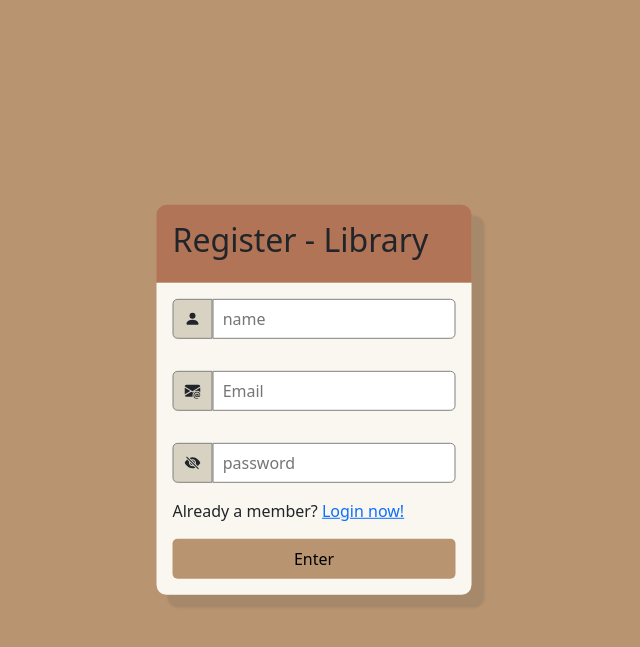
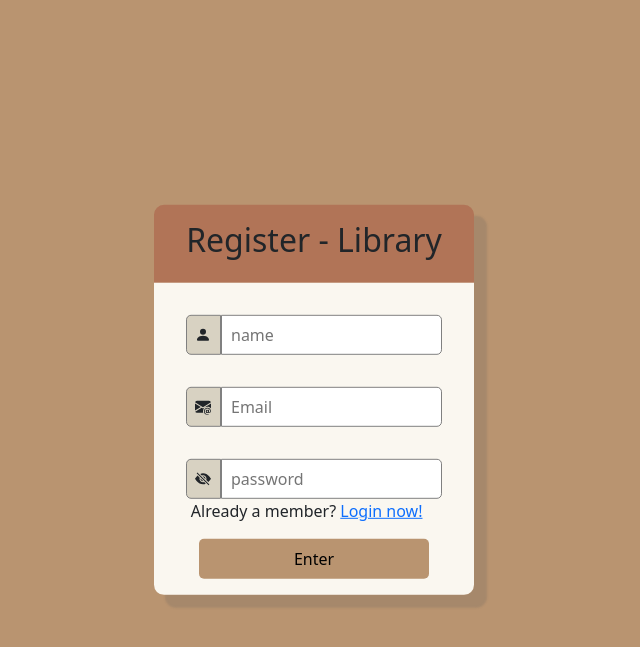
Before and after one commit to kayqedg/library, a PHP site: page /pages/register.php in a window 1280 px wide. Shown: the top 647 px of the page, without its empty margins (326-966 px from the left). Run offline with PHP 8.4, Linux system fonts and the light colour scheme.

Commit message:
Atualizado e corrigido o modelo lógico, além de algumas modificações pequenas no estilo das páginas e a criação de arquivos

```diff
--- a/library-app/css/style.css
+++ b/library-app/css/style.css
@@ -37,16 +37,19 @@ form {
   background-color: var(--brown);
   padding: 1rem;
   border-radius: 10px 10px 0 0;
+  text-align: center;
 }
 
 .form-div {
   border-radius: 0 0 10px 10px;
   background-color: var(--white);
+  padding-inline: 2rem;
 }
 
 .input-div {
   display: flex;
-  padding: 1rem;
+  margin-top: 2rem;
+  justify-content: center;
 }
 
 .input-svg {
@@ -65,9 +68,14 @@ form {
   transform: translate(-50%, -50%);
 }
 
+.input {
+  width: 100%;
+}
+
 .input input {
   padding: 5px;
   height: 40px;
+  width: 100%;
   outline: none;
   border-left: none;
   border-radius: 0 5px 5px 0;
--- a/library-app/pages/register.php
+++ b/library-app/pages/register.php
@@ -17,7 +17,11 @@
 </head>
 <style>
   p {
-    margin-left: 1rem;
+    margin-left: 0.3rem;
+  }
+
+  .form {
+    width: 25%;
   }
 </style>
 
@@ -40,7 +44,7 @@
         </div>
         <!-- TAG: Name Input -->
         <div class="input">
-          <input type="text" name="name" placeholder="&nbsp;name" id="" />
+          <input type="text" name="name" placeholder="&nbsp;name" id="" required />
         </div>
       </div>
       <!-- TAG: Email -->
@@ -56,7 +60,7 @@
         </div>
         <!-- TAG: Email Input -->
         <div class="input">
-          <input type="Email" name="email" placeholder="&nbsp;Email" id="" />
+          <input type="Email" name="email" placeholder="&nbsp;Email" id="" required />
         </div>
       </div>
       <!-- TAG: Password -->
@@ -78,7 +82,7 @@
         </div>
         <!-- TAG: Password Input -->
         <div class="input">
-          <input type="password" name="password" placeholder="&nbsp;password" id="psw--input" />
+          <input type="password" name="password" placeholder="&nbsp;password" id="psw--input" required />
         </div>
       </div>
       <!-- Register link -->
```
Also changed, not shown: library-app/index.php (+23 -59 lines), library-app/pages/config.php (added), 4 other files.
